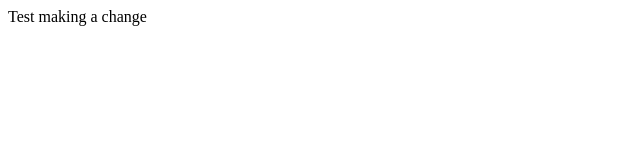
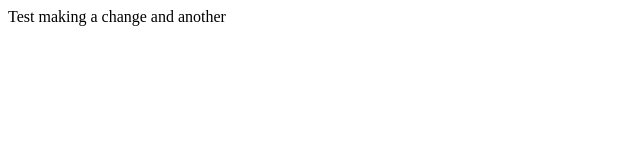
Before and after one commit to zeeplay/photos-repo, a plain HTML site: page index.html in a window 1280 px wide. Shown: the full height of the page, 0-640 px from the left. Drawn offline with Linux system fonts and the light colour scheme.

Commit message:
branch changes

```diff
--- a/index.html
+++ b/index.html
@@ -1 +1 @@
-<div>Test making a change</div>
+<div>Test making a change and another</div>
```
Also changed, not shown: 1 other file.
